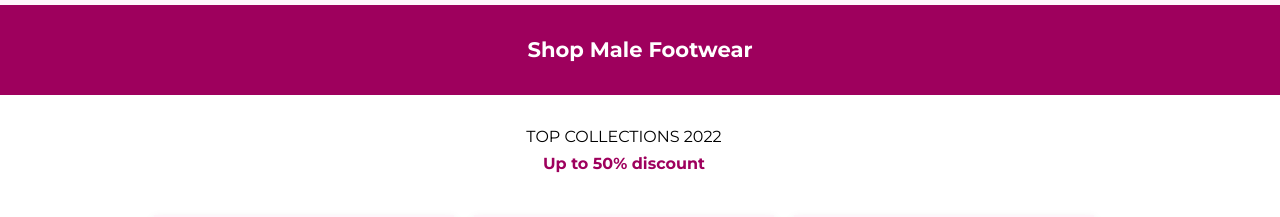
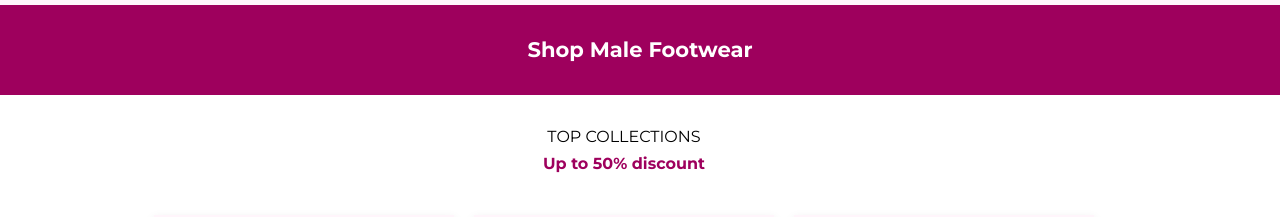
Before and after one commit to Kemmie001/React-ecommerce-site, a React (Create React App) app: page / in a window 1280 px wide. Shown: the part 1240-1457 px from the top of the page. Built offline with nearby package versions, Linux system fonts and the light colour scheme; no server answers.

Commit message:
Update MaleCollection.jsx

```diff
--- a/src/views/pages/home/MaleCollection/MaleCollection.jsx
+++ b/src/views/pages/home/MaleCollection/MaleCollection.jsx
@@ -17,7 +17,7 @@ const MaleCollection = () => {
 				<div className="products">
 					<div className="spec-col">
 						<div className="text-arrangement">
-							<p>TOP COLLECTIONS 2022 </p>
+							<p>TOP COLLECTIONS </p>
 							<h4>Up to 50% discount </h4>
 						</div>
 						<CollectionCard />
```
